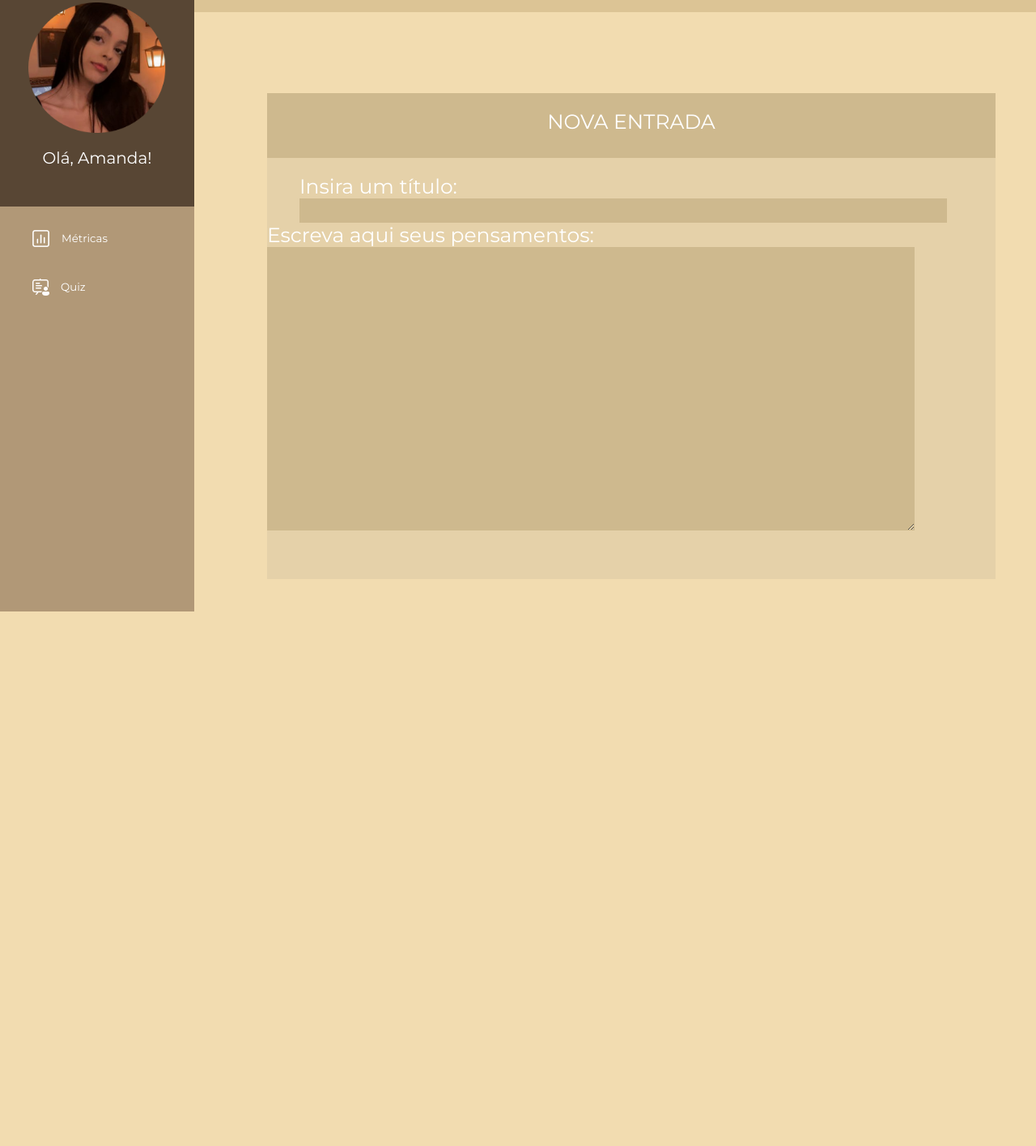
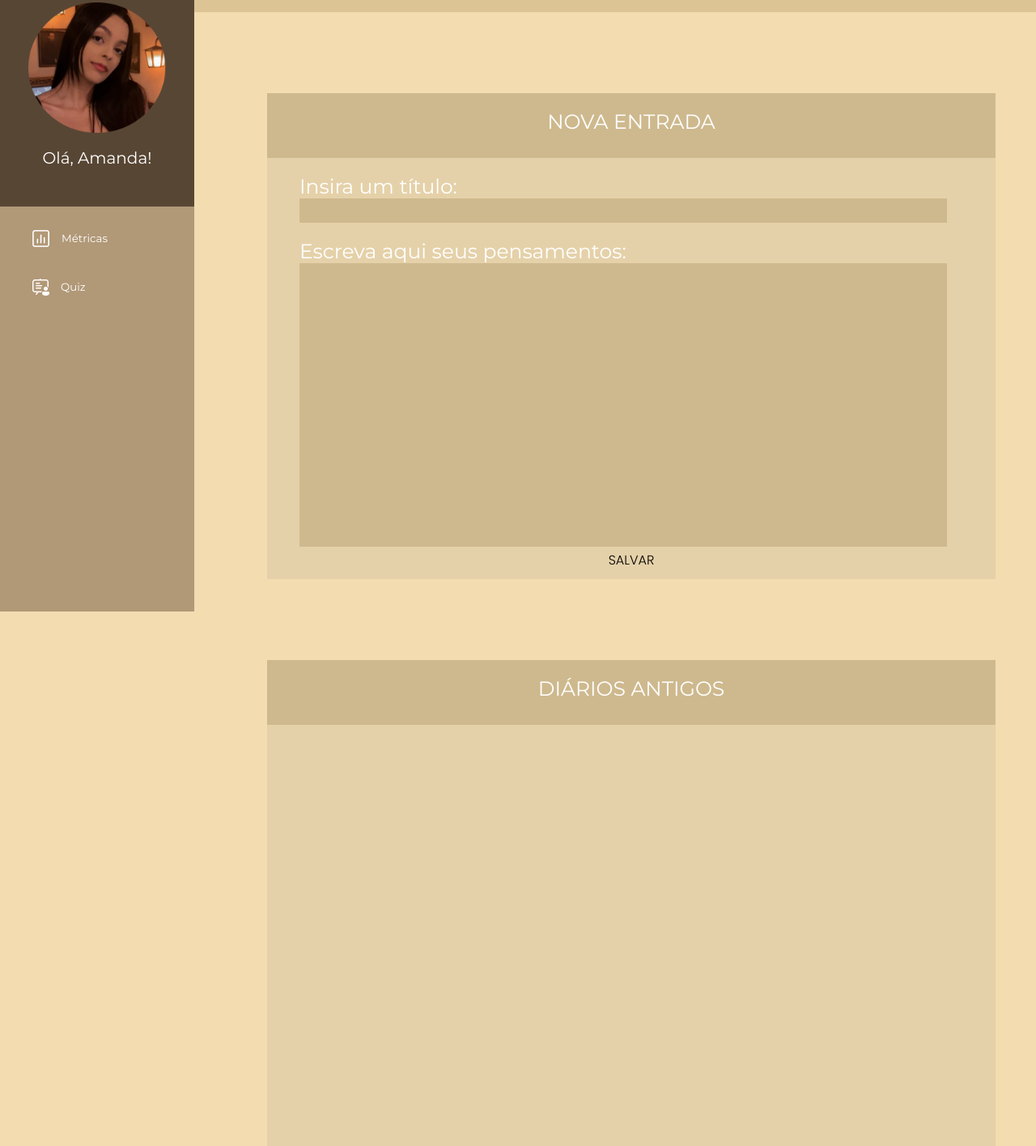
Before and after one commit to amandageovanna/DiariosMysticFalls, a plain HTML site: page pagina2/index.html in a window 1280 px wide. Shown: the part 45-1460 px from the top of the page at 81% size. Before the commit the page ends 800 px from the top, so only its background shows below. Drawn offline with Linux system fonts and the light colour scheme; files whose address does not match are found by name.

Commit message:
adicionei a coluna de diários antigos, iniciei a estilizacao e apliquei !important na textarea da nova entrada para impedir que o usuário consiga redimensionar

```diff
--- a/pagina2/index.html
+++ b/pagina2/index.html
@@ -62,13 +62,26 @@
                     </div>
 
                     <div class="caixaConteudo">
-                            <label for="conteudoDiario">Escreva aqui seus pensamentos:</label>
-                            <textarea id="conteudoDiario" name="conteudoDiario" rows="12" cols="60"
-                                style="resize: both;"></textarea>
+                        <label for="conteudoDiario">Escreva aqui seus pensamentos:</label>
+                        <textarea id="conteudoDiario" name="conteudoDiario" rows="12" cols="60"
+                            style="resize: both;"></textarea>
 
+                    </div>
+
+                    <div class="botaoSalvar">
+                        <span>SALVAR</span>
                     </div>
                 </div>
             </div>
+        </div>
+
+        <div class="boxDiariosAntigos">
+            <div class="caixaDiariosAntigos">
+                <div class="boxTituloNovaEntrada">
+                    <span> DIÁRIOS ANTIGOS</span>
+                </div>
+            </div>
+
         </div>
     </main>
 
--- a/pagina2/style.css
+++ b/pagina2/style.css
@@ -117,7 +117,7 @@ body {
 .main {
     margin-left: 240px;
     /* o tamanho da sidebar é 240px, logo, 240px de margem a esquerda*/
-   overflow: hidden;
+    overflow: hidden;
 }
 
 .barraBoasVindas {
@@ -135,7 +135,8 @@ body {
     padding: 20px;
 }
 
-.BoxNovaEntrada {
+.BoxNovaEntrada,
+.boxDiariosAntigos {
     display: flex;
     justify-content: flex-start;
     align-items: flex-start;
@@ -144,7 +145,8 @@ body {
 
 }
 
-.caixaNovaEntrada {
+.caixaNovaEntrada,
+.caixaDiariosAntigos {
     background-color: #E5D1A9;
     width: 900px;
     height: 600px;
@@ -156,7 +158,7 @@ body {
     background-color: #CEB98E;
 }
 
-.boxTituloNovaEntrada > span {
+.boxTituloNovaEntrada>span {
     color: white;
     font-family: 'Montserrat';
     font-size: 25px;
@@ -172,7 +174,7 @@ body {
     margin-top: 20px;
 }
 
-.tituloDiario > span {
+.tituloDiario>span {
     color: white;
     font-family: 'Montserrat';
     font-size: 25px;
@@ -186,11 +188,22 @@ body {
     height: 30px;
 }
 
-.caixaConteudo > label {
+.caixaConteudo {
+    margin-left: 40px;
+    margin-top: 20px;
+}
+
+.caixaConteudo>label {
     color: white;
     font-family: 'Montserrat';
     font-size: 25px;
 }
+
+.caixaConteudo textarea {
+    resize: none  !important;
+    /* coloquei o importante para impedir que o usuário consiga redimensionar a caixa de texto */
+}
+
 
 #conteudoDiario {
     background-color: #CEB98E;
@@ -198,3 +211,14 @@ body {
     width: 800px;
     height: 350px;
 }
+
+.botaoSalvar {
+    display: flex;
+    justify-content: center;
+    align-items: center;
+}
+
+.botaoSalvar>span {
+    color: black;
+    font-family: 'Poppins';
+}
```
